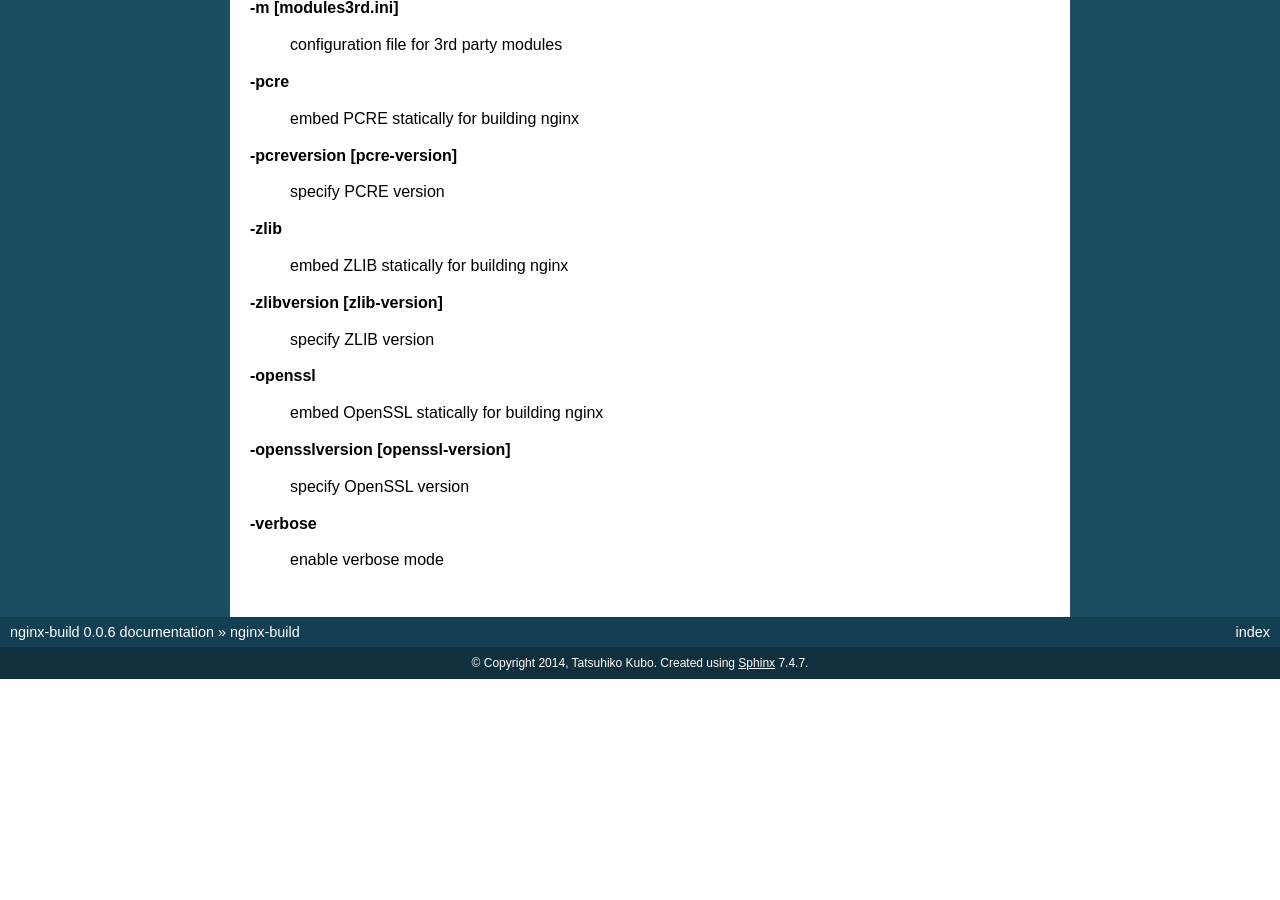
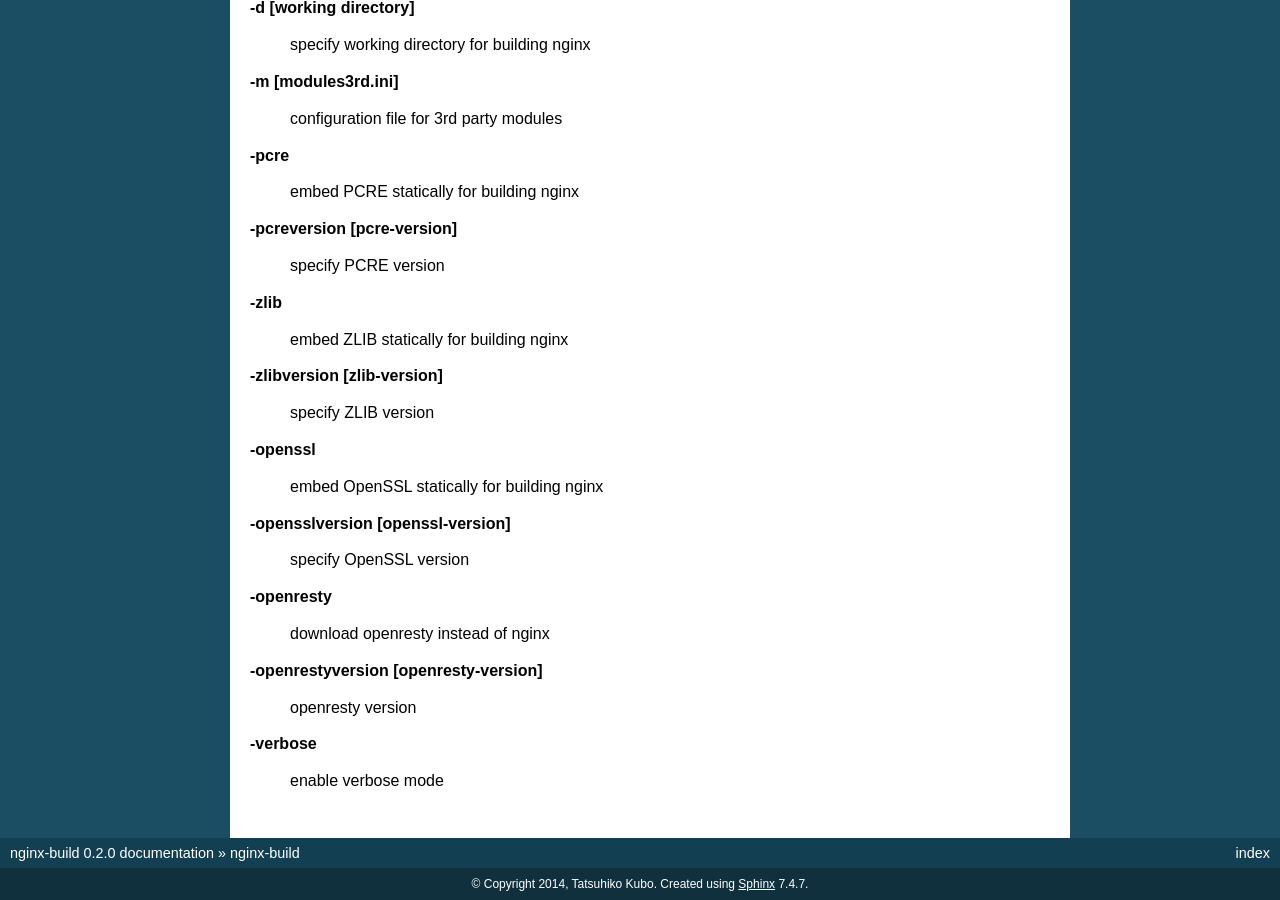
Before and after one commit to cubicdaiya/nginx-build, a Sphinx documentation site: the page built from doc/nginx-build.rst, in a window 1280 px wide and 900 px high, scrolled down 686 px. Built offline with Sphinx 7.4.7, drawn with Linux system fonts in a browser that asks for light colours; before the commit the page ends 1365 px from its top, so only the background shows below that; some of the changed text lies outside the part shown.

Commit message:
Updated man.

```diff
--- a/doc/conf.py
+++ b/doc/conf.py
@@ -51,9 +51,9 @@ copyright = u'2014, Tatsuhiko Kubo'
 # built documents.
 #
 # The short X.Y version.
-version = '0.0.6'
+version = '0.2.0'
 # The full version, including alpha/beta/rc tags.
-release = '0.0.6'
+release = '0.2.0'
 
 # The language for content autogenerated by Sphinx. Refer to documentation
 # for a list of supported languages.
--- a/doc/nginx-build.rst
+++ b/doc/nginx-build.rst
@@ -22,6 +22,10 @@ OPTIONS
 **\-v [nginx-version]**
 
  specify nginx version
+
+**\-j [jobs]**
+
+ jobs to build nginx
 
 **\-c [configure]**
 
@@ -63,6 +67,14 @@ OPTIONS
 
  specify OpenSSL version
 
+**\-openresty**
+
+ download openresty instead of nginx
+
+**\-openrestyversion [openresty-version]**
+
+ openresty version
+
 **\-verbose**
 
  enable verbose mode
```
Also changed, not shown: 1 other file.
